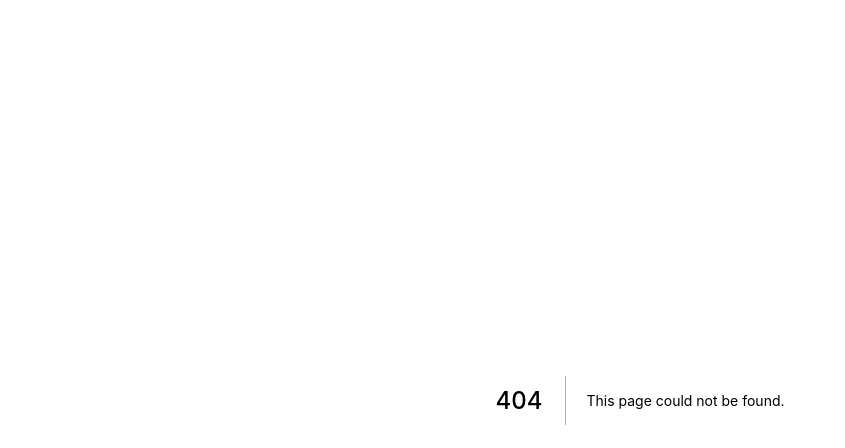
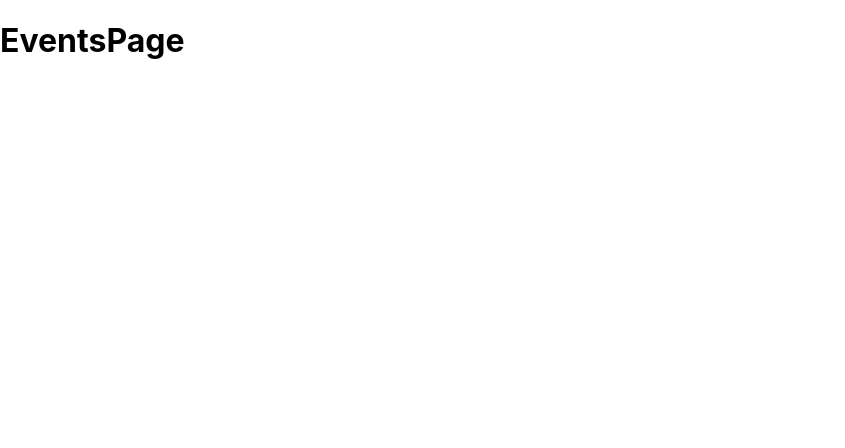
Before and after one commit to marlonp00/music-event, a Next.js app in the folder music-event-frontend/: page /events in a window 1280 px wide. Before the commit this address had no page. Shown: the top 448 px of the page, without its empty margins (0-845 px from the left). Built offline with nearby package versions, Linux system fonts and the light colour scheme.

Commit message:
Pages and routing

```diff
--- /dev/null
+++ b/music-event-frontend/pages/events/[slug].js
@@ -0,0 +1,6 @@
+
+export default function EventPage() {
+  return (
+    <div><h1>My event</h1></div>
+  )
+}
--- /dev/null
+++ b/music-event-frontend/pages/events/add.js
@@ -0,0 +1,6 @@
+
+export default function AddEventPage() {
+  return (
+    <div>AddEventPage</div>
+  )
+}
--- /dev/null
+++ b/music-event-frontend/pages/events/index.js
@@ -0,0 +1,6 @@
+
+export default function EventsPage() {
+  return (
+    <h1>EventsPage</h1>
+  )
+}
```
